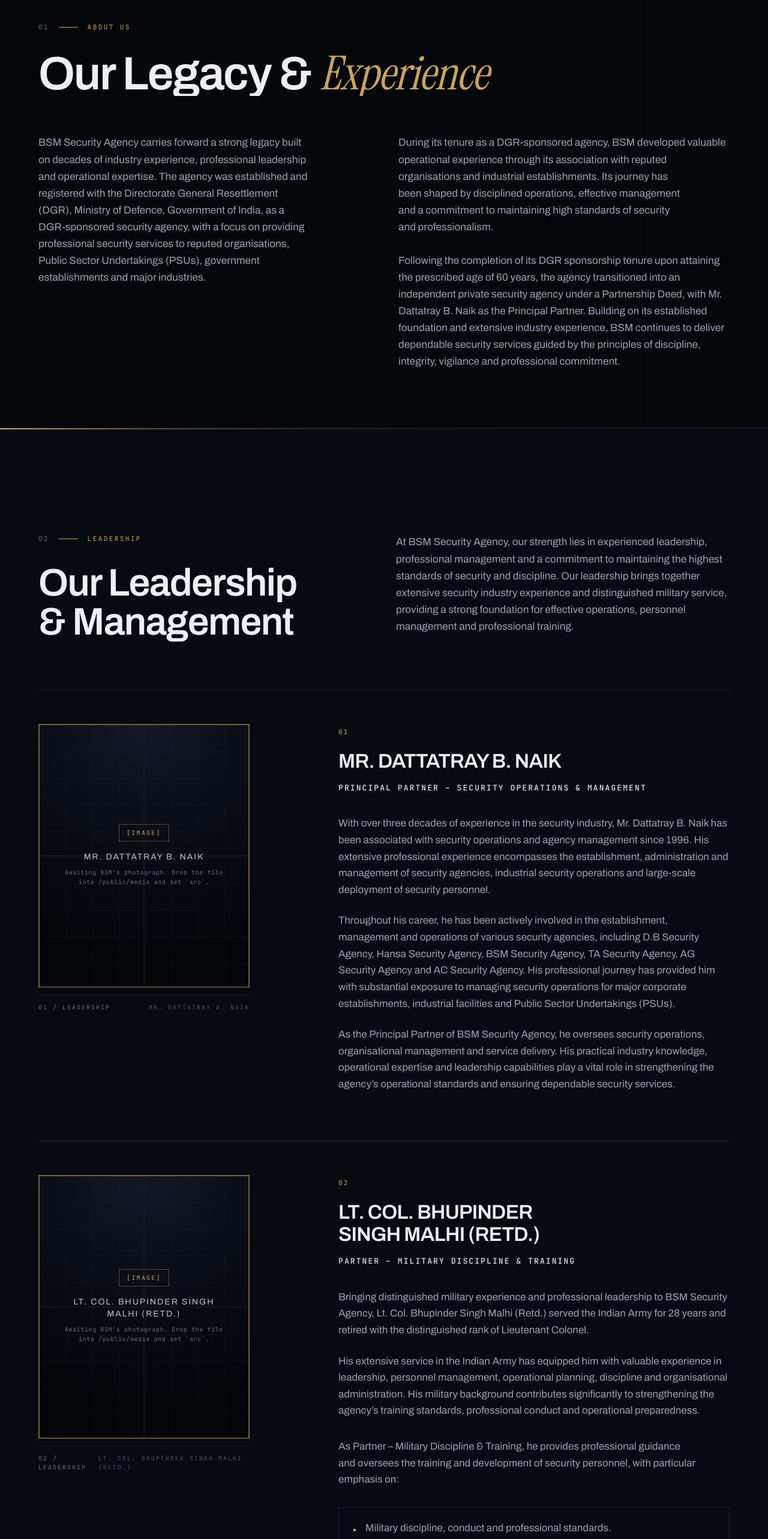
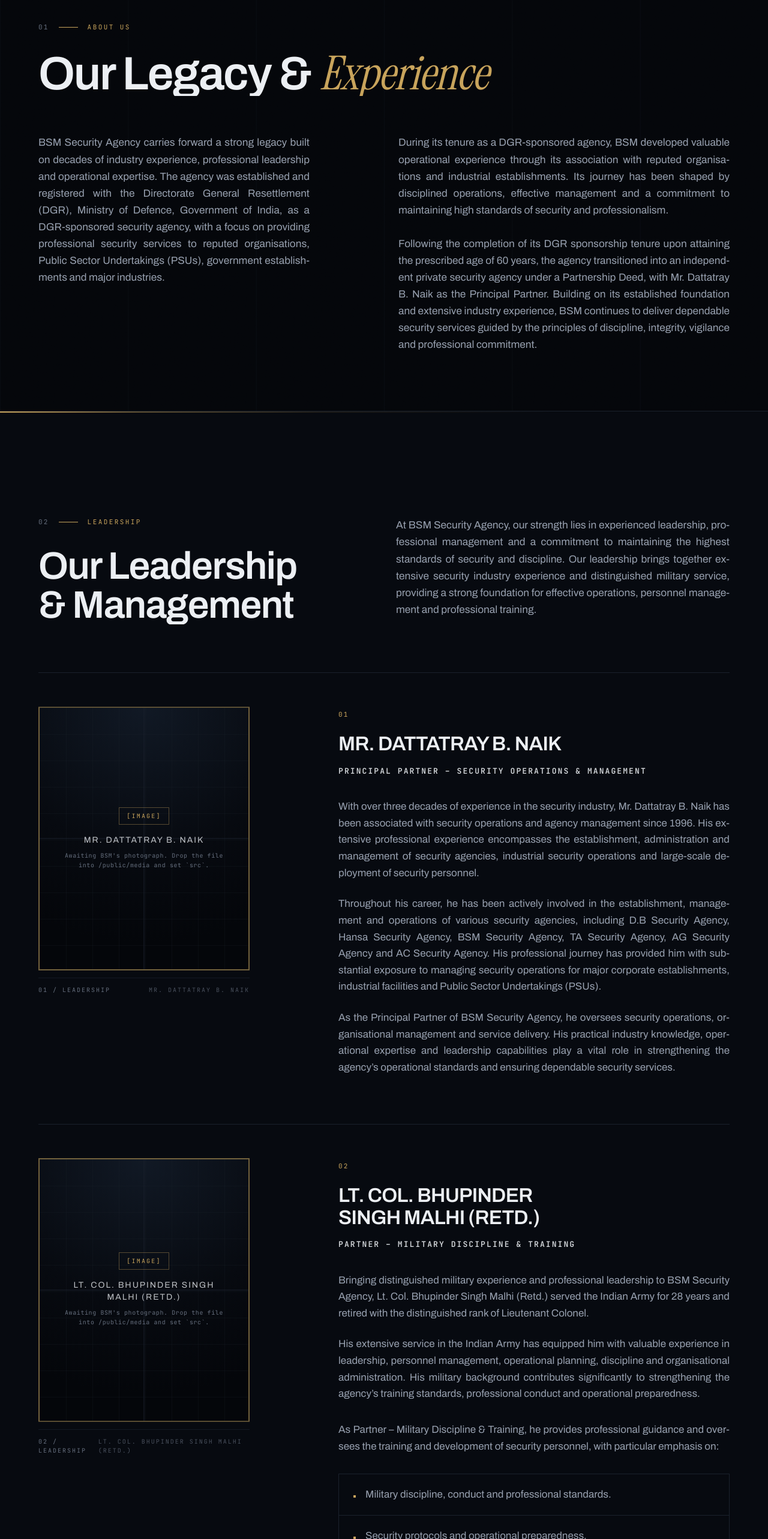
Before and after one commit to naiknihal2003/BSM-Security-Website, a Next.js app: page /about in a window 1280 px wide. Shown: the part 234-2800 px from the top of the page at 60% size. Built offline with nearby package versions, Linux system fonts and the light colour scheme.

Commit message:
About Us: justify body copy with hyphenation

```diff
--- a/app/about/page.tsx
+++ b/app/about/page.tsx
@@ -26,6 +26,12 @@ export const metadata: Metadata = {
     url: `${site.url}/about`,
   },
 };
+
+/**
+ * Body copy on this page is justified. Hyphenation is enabled with it —
+ * justified text in a narrow column pulls words apart without it.
+ */
+const prose = "text-justify hyphens-auto";
 
 /** One frame per leader, in profile order. */
 const leaderShots = {
@@ -63,7 +69,7 @@ export default function AboutPage() {
             without one side reading larger than the other. */}
         <div className="mt-16 grid gap-10 lg:grid-cols-12 lg:gap-12">
           <div className="lg:col-span-5">
-            <p data-reveal="up" className="text-lead leading-relaxed text-mist">
+            <p data-reveal="up" className={`text-lead leading-relaxed text-mist ${prose}`}>
               {legacy.paragraphs[0]}
             </p>
           </div>
@@ -74,7 +80,7 @@ export default function AboutPage() {
                 key={i}
                 data-reveal="up"
                 data-delay={((i + 1) * 0.06).toFixed(2)}
-                className="text-lead leading-relaxed text-mist"
+                className={`text-lead leading-relaxed text-mist ${prose}`}
               >
                 {paragraph}
               </p>
@@ -93,7 +99,7 @@ export default function AboutPage() {
             </h2>
           </div>
           <div className="lg:col-span-6 lg:col-start-7">
-            <p data-reveal="up" className="text-lead leading-relaxed text-mist">
+            <p data-reveal="up" className={`text-lead leading-relaxed text-mist ${prose}`}>
               {leadershipIntro.body}
             </p>
           </div>
@@ -122,7 +128,7 @@ export default function AboutPage() {
                   key={i}
                   data-reveal="up"
                   data-delay={(i * 0.06).toFixed(2)}
-                  className="text-lead leading-relaxed text-mist"
+                  className={`text-lead leading-relaxed text-mist ${prose}`}
                 >
                   {paragraph}
                 </p>
@@ -219,7 +225,7 @@ function LeaderBlock({ leader }: { leader: LeaderProfile }) {
               <p
                 key={i}
                 data-reveal="up"
-                className="text-[1.0625rem] leading-relaxed text-mist"
+                className={`text-[1.0625rem] leading-relaxed text-mist ${prose}`}
               >
                 {paragraph}
               </p>
@@ -228,7 +234,7 @@ function LeaderBlock({ leader }: { leader: LeaderProfile }) {
         )}
 
         {leader.listIntro && (
-          <p data-reveal="up" className="mt-8 text-[1.0625rem] leading-relaxed text-mist">
+          <p data-reveal="up" className={`mt-8 text-[1.0625rem] leading-relaxed text-mist ${prose}`}>
             {leader.listIntro}
           </p>
         )}
@@ -249,7 +255,7 @@ function LeaderBlock({ leader }: { leader: LeaderProfile }) {
         )}
 
         {leader.closing && (
-          <p data-reveal="up" className="mt-8 text-[1.0625rem] leading-relaxed text-mist">
+          <p data-reveal="up" className={`mt-8 text-[1.0625rem] leading-relaxed text-mist ${prose}`}>
             {leader.closing}
           </p>
         )}
```
